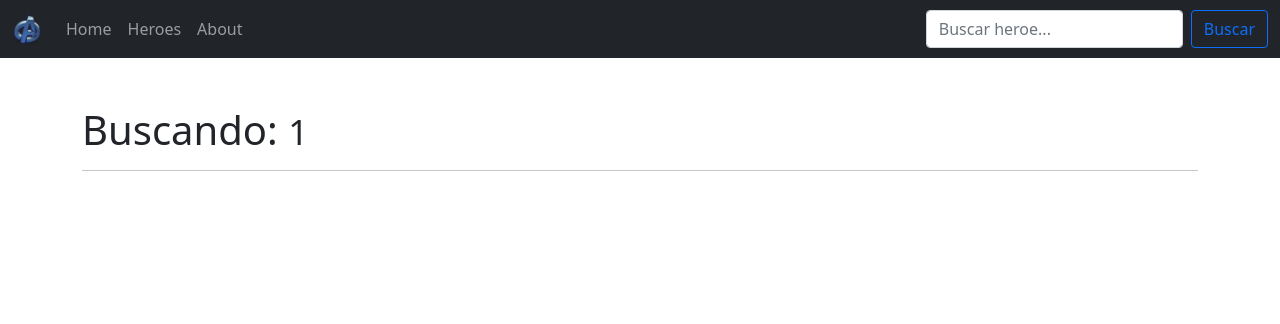
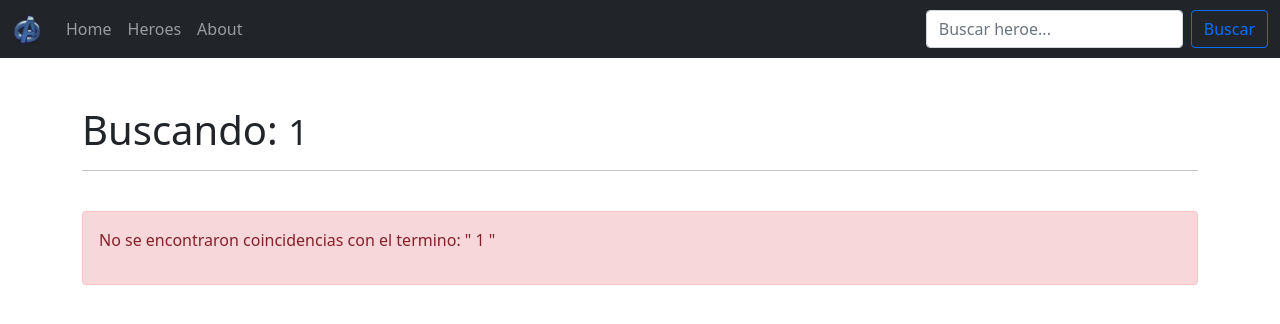
Before and after one commit to santiago-cortes-ortiz/tour-of-heroes-pro, an Angular app: page /buscar/1 in a window 1280 px wide. Shown: the top 324 px of the page. Built offline with nearby package versions, Linux system fonts and the light colour scheme.

Commit message:
validar cuando no se encuentar un heroe en el buscador

```diff
--- a/src/app/components/buscador/buscador.component.html
+++ b/src/app/components/buscador/buscador.component.html
@@ -1,6 +1,9 @@
 <h1>Buscando: <small>{{ termino }}</small></h1>
 <hr>
 <br>
+<div *ngIf="hayHeroes()" class="alert alert-danger" role="alert">
+  <p>No se encontraron coincidencias con el termino: " {{ termino }} "</p>
+</div>
 <div class="row row-cols-2 row-cols-md-3 g-4">
 <div class="col animated fadeIn fast" *ngFor="let heroe of heroes; let i = index">
     <div class="card h-100" >
--- a/src/app/components/buscador/buscador.component.ts
+++ b/src/app/components/buscador/buscador.component.ts
@@ -22,6 +22,10 @@ export class BuscadorComponent implements OnInit {
     })
   }
 
+  hayHeroes(): boolean{
+    return this.heroes.length == 0 ? true: false;
+  }
+
 
 
 
```
